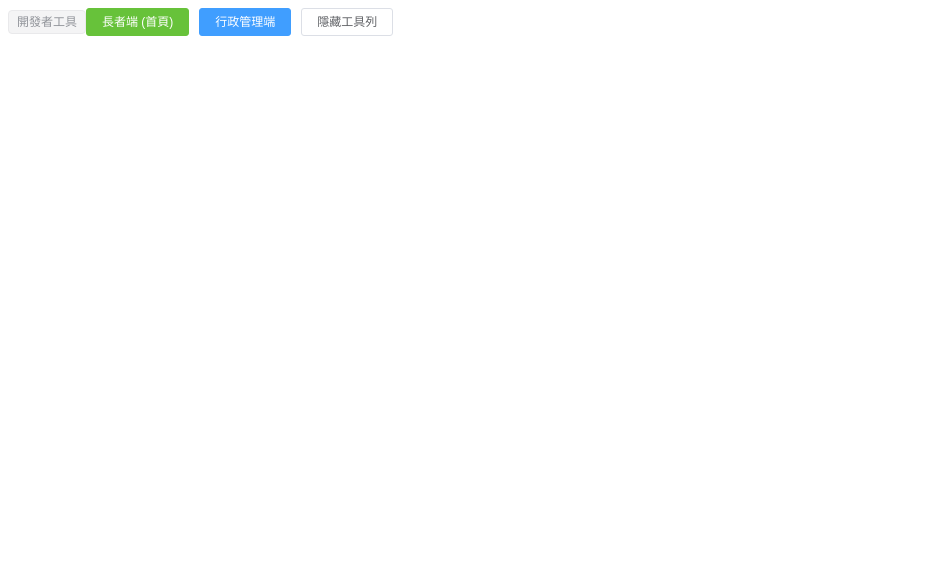
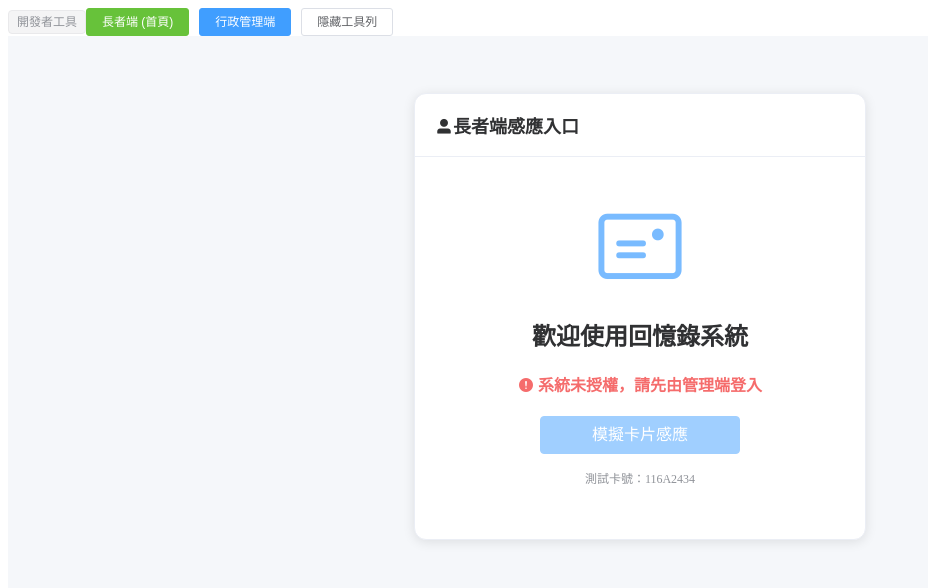
Before and after one commit to ee16389-alt/ccu-rfid-frontend, a Vue app: page / in a window 1280 px wide. Shown: the top 588 px of the page, without its empty margins (0-928 px from the left). Built offline with nearby package versions, Linux system fonts and the light colour scheme.

Commit message:
fix: 補上 RFIDLanding 缺少的 template 結構

```diff
--- a/src/components/RFIDLanding.vue
+++ b/src/components/RFIDLanding.vue
@@ -1,3 +1,44 @@
+<template>
+  <div class="rfid-landing">
+    <el-card class="landing-card" shadow="always">
+      <div slot="header" class="header-content">
+        <i class="el-icon-user-solid"></i>
+        <span>長者端感應入口</span>
+      </div>
+
+      <div class="content">
+        <div class="scan-icon-wrapper">
+          <i class="el-icon-postcard pulse-animation"></i>
+        </div>
+
+        <h2>歡迎使用回憶錄系統</h2>
+
+        <div class="status-box">
+          <p v-if="!hasToken" class="error-text">
+            <i class="el-icon-warning"></i> 系統未授權，請先由管理端登入
+          </p>
+          <p v-else class="success-text">
+            <i class="el-icon-success"></i> 系統已就緒，請感應識別卡
+          </p>
+        </div>
+
+        <el-button
+          type="primary"
+          size="medium"
+          :loading="loading"
+          :disabled="!hasToken"
+          @click="handleStart"
+          class="action-button"
+        >
+          模擬卡片感應
+        </el-button>
+
+        <p class="hint">測試卡號：116A2434</p>
+      </div>
+    </el-card>
+  </div>
+</template>
+
 <script>
 import axios from 'axios';
 
@@ -6,6 +47,7 @@ export default {
   data() {
     return {
       loading: false,
+      // 初始檢查本地是否有 token
       hasToken: !!localStorage.getItem('userToken')
     };
   },
@@ -28,13 +70,12 @@ export default {
       const cardUid = "116A2434";
 
       try {
-        // 2. 呼叫後端 RFID 查詢 API
-        // 修正為完整 Azure API 路徑
+        // 2. 呼叫後端 RFID 查詢 API，使用完整 Azure 路徑
         const response = await axios.get(`https://ccu-rfid-project-arhddfhugverf8dr.japanwest-01.azurewebsites.net/manager-api/rfid/${cardUid}`, {
           headers: { 'Authorization': `Bearer ${token}` }
         });
 
-        // 3. 解析同學提供的 match 格式
+        // 3. 解析同學提供的數據格式：response.data.match
         if (response.data.match && response.data.match.length > 0) {
           const target = response.data.match[0]; // 取得第一個匹配對象
 
@@ -53,7 +94,7 @@ export default {
           this.$message.warning('查無此卡片資料，請聯絡管理員登記');
         }
       } catch (error) {
-        // 4. Demo 模式：當後端未啟動時使用
+        // 4. Demo 模式：當後端未啟動或連線失敗時使用
         console.warn("API 未連線，啟動示範模式", error);
         this.$message({
           message: '【Demo 模式】歡迎回來，唐伯虎先生！',
@@ -61,7 +102,7 @@ export default {
         });
 
         setTimeout(() => {
-          this.$emit('scan-success', '8A303053'); // 使用另一組測試卡號 Demo
+          this.$emit('scan-success', '8A303053'); // 使用另一組測試卡號進行 Demo
         }, 1500);
       } finally {
         this.loading = false;
@@ -70,3 +111,70 @@ export default {
   }
 };
 </script>
+
+<style scoped>
+/* 簡單的美化樣式 */
+.rfid-landing {
+  display: flex;
+  justify-content: center;
+  align-items: center;
+  min-height: 70vh;
+  background-color: #f5f7fa;
+}
+
+.landing-card {
+  width: 100%;
+  max-width: 450px;
+  border-radius: 12px;
+}
+
+.header-content {
+  font-weight: bold;
+  font-size: 18px;
+  color: #303133;
+}
+
+.content {
+  text-align: center;
+  padding: 20px 0;
+}
+
+.scan-icon-wrapper {
+  margin-bottom: 20px;
+}
+
+.el-icon-postcard {
+  font-size: 100px;
+  color: #409EFF;
+}
+
+.status-box {
+  margin: 20px 0;
+  min-height: 24px;
+}
+
+.error-text { color: #F56C6C; font-weight: bold; }
+.success-text { color: #67C23A; }
+
+.action-button {
+  width: 200px;
+  font-size: 16px;
+}
+
+.hint {
+  font-size: 12px;
+  color: #909399;
+  margin-top: 15px;
+}
+
+/* 讓圖示有微弱閃爍感，像是感應器的感覺 */
+.pulse-animation {
+  animation: pulse 2s infinite;
+}
+
+@keyframes pulse {
+  0% { opacity: 1; transform: scale(1); }
+  50% { opacity: 0.7; transform: scale(0.95); }
+  100% { opacity: 1; transform: scale(1); }
+}
+</style>
```
